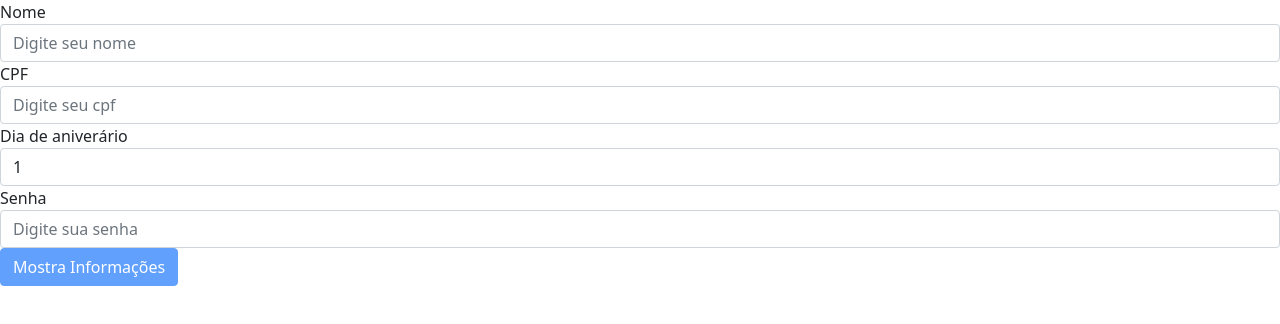
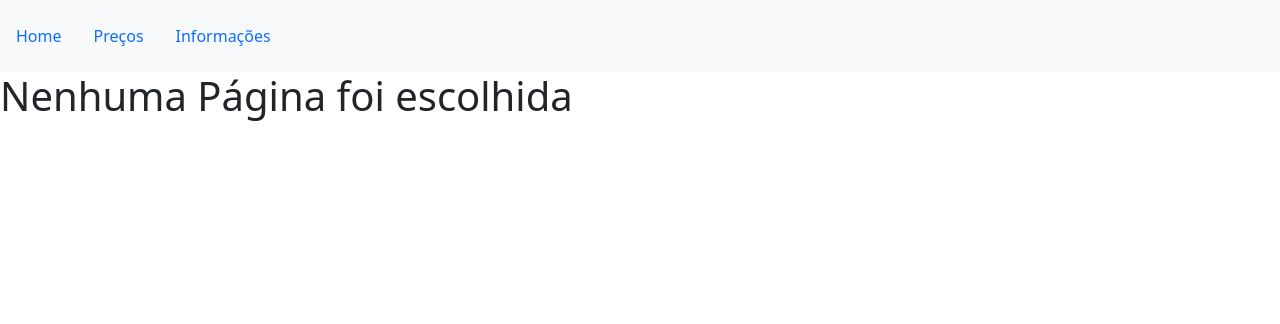
Before and after one commit to NatanVieira/M1S11, an Angular app: page / in a window 1280 px wide. Shown: the top 324 px of the page. Built offline with nearby package versions, Linux system fonts and the light colour scheme.

Commit message:
M1S11 - Exercicio 08

```diff
--- a/src/app/app.component.html
+++ b/src/app/app.component.html
@@ -1 +1 @@
-<app-exercicio07></app-exercicio07>
+<app-exercicio08></app-exercicio08>
--- a/src/app/app.module.ts
+++ b/src/app/app.module.ts
@@ -10,6 +10,7 @@ import { Exercicio04Component } from './components/exercicio04/exercicio04.compo
 import { Exercicio05Component } from './components/exercicio05/exercicio05.component';
 import { Exercicio06Component } from './components/exercicio06/exercicio06.component';
 import { Exercicio07Component } from './components/exercicio07/exercicio07.component';
+import { Exercicio08Component } from './components/exercicio08/exercicio08.component';
 
 @NgModule({
   declarations: [
@@ -20,7 +21,8 @@ import { Exercicio07Component } from './components/exercicio07/exercicio07.compo
     Exercicio04Component,
     Exercicio05Component,
     Exercicio06Component,
-    Exercicio07Component
+    Exercicio07Component,
+    Exercicio08Component
   ],
   imports: [
     BrowserModule,
--- a/src/app/components/exercicio05/exercicio05.component.scss
+++ b/src/app/components/exercicio05/exercicio05.component.scss
@@ -3,7 +3,7 @@
         Arial, sans-serif, "Apple Color Emoji", "Segoe UI Emoji", "Segoe UI Symbol";
     border-radius: 4px;
     border: none;
-    background-color: #5757be;
+    background-color: #FF0000;
     padding: 10px 16px;
     transition: all 0.2s ease-in-out;
     cursor: pointer;
--- /dev/null
+++ b/src/app/components/exercicio08/exercicio08.component.html
@@ -0,0 +1,13 @@
+<nav class="navbar navbar-expand-lg navbar-light bg-light">
+    <div class="navbar navbar-dark">
+        <a class="nav-item nav-link" (click)="page = 'Home'">Home</a>
+        <a class="nav-item nav-link" (click)="page = 'Preços'">Preços</a>
+        <a class="nav-item nav-link" (click)="page = 'Informações'">Informações</a>
+    </div>
+</nav>
+<div [ngSwitch]="page">
+    <h1 *ngSwitchDefault="">Nenhuma Página foi escolhida</h1>
+    <h2 *ngSwitchCase="'Home'">Estou na página de Home</h2>
+    <h2 *ngSwitchCase="'Preços'">Estou na página de Preços</h2>
+    <h2 *ngSwitchCase="'Informações'">Estou na página de Informações</h2>
+</div>
--- /dev/null
+++ b/src/app/components/exercicio08/exercicio08.component.ts
@@ -0,0 +1,15 @@
+import { Component, OnInit } from '@angular/core';
+
+@Component({
+  selector: 'app-exercicio08',
+  templateUrl: './exercicio08.component.html',
+  styleUrls: ['./exercicio08.component.scss']
+})
+export class Exercicio08Component implements OnInit {
+  page: string = '';
+  constructor() { }
+
+  ngOnInit(): void {
+  }
+
+}
```
Also changed, not shown: src/app/components/exercicio08/exercicio08.component.scss (added).
